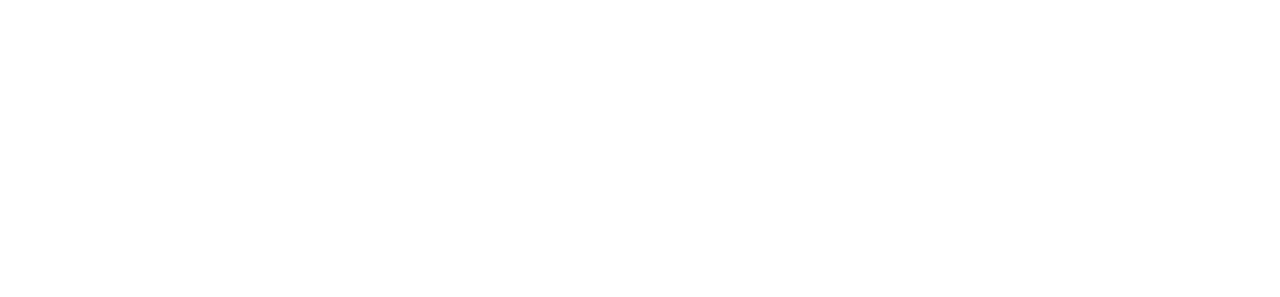
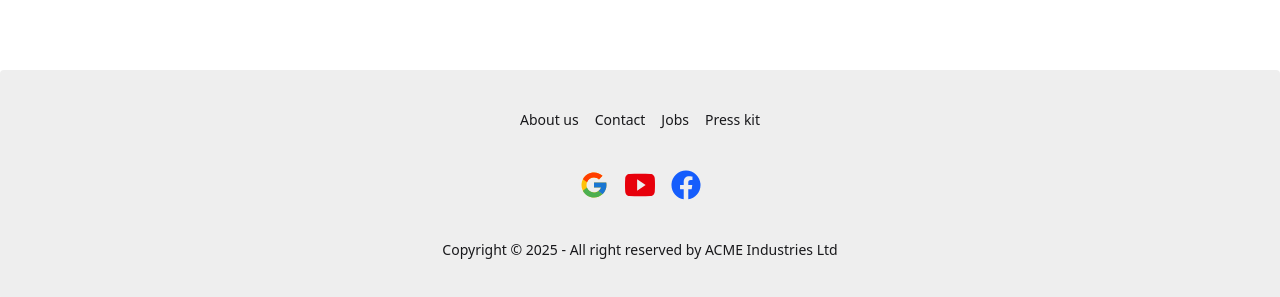
Before and after one commit to mdsheikhmohaimenulislam/Assignment-10, a React (Vite) app: page / in a window 1280 px wide. Shown: the part 834-1131 px from the top of the page. Before the commit the page ends 904 px from the top, so only its background shows below. Built offline with nearby package versions, Linux system fonts and the light colour scheme; no server answers.

Commit message:
Footer added jsx file

```diff
--- a/src/Components/Footer/Footer.jsx
+++ b/src/Components/Footer/Footer.jsx
@@ -1,11 +1,77 @@
-import React from 'react';
+import React, { use } from "react";
+import { AuthContext } from "../../Context/AuthContext/AuthContext";
+import { toast } from "react-toastify";
+import { FcGoogle } from "react-icons/fc";
+import { IoLogoYoutube } from "react-icons/io";
+import { FaFacebook } from "react-icons/fa";
 
 const Footer = () => {
-    return (
-        <div>
 
-        </div>
-    );
+
+      const { googleHandle } = use(AuthContext);
+
+ // google set up
+  const googleSignInHandle = () => {
+    googleHandle()
+      .then((res) => {
+        console.log(res);
+
+        toast.success("Successful", {
+          position: "top-right",
+          autoClose: 5000,
+          hideProgressBar: false,
+          closeOnClick: false,
+          pauseOnHover: true,
+          draggable: true,
+          progress: undefined,
+          theme: "light",
+        });
+
+      })
+      .catch((error) => {
+        console.log(error);
+      });
+  };
+
+
+
+
+  return (
+    <div>
+      <footer className="footer footer-horizontal footer-center bg-base-300 text-base-content rounded p-10">
+        <nav className="grid grid-flow-col gap-4">
+          <a className="link link-hover">About us</a>
+          <a className="link link-hover">Contact</a>
+          <a className="link link-hover">Jobs</a>
+          <a className="link link-hover">Press kit</a>
+        </nav>
+        <nav>
+          <div className="grid grid-flow-col gap-4">
+        <button
+            onClick={googleSignInHandle}
+            aria-label="Log in with Google"
+            className="rounded-sm cursor-pointer"
+          >
+<FcGoogle size={30} />
+          </button>
+            <a>
+
+              <IoLogoYoutube className="text-red-600" size={30} />
+            </a>
+            <a>
+             <FaFacebook size={30} className="text-blue-600" />
+            </a>
+          </div>
+        </nav>
+        <aside>
+          <p>
+            Copyright © {new Date().getFullYear()} - All right reserved by ACME
+            Industries Ltd
+          </p>
+        </aside>
+      </footer>
+    </div>
+  );
 };
 
 export default Footer;
--- a/src/Components/Home/Home.jsx
+++ b/src/Components/Home/Home.jsx
@@ -1,6 +1,7 @@
 
 import NewPlants from "../../Page/NewPlants/NewPlants";
 import CarouselSection from "../CarouselSection/CarouselSection";
+
 
 
 
@@ -9,6 +10,7 @@
     <>
       <CarouselSection />
       <NewPlants/>
+
     </>
   );
 };
--- a/src/Page/UpdatePlant/UpdatePlant.jsx
+++ b/src/Page/UpdatePlant/UpdatePlant.jsx
@@ -74,10 +74,6 @@
       });
   };
 
-
-   useEffect(() => {
-    document.title = "Update Plant";
-  },[]);
 
   const handleSelect = (value) => {
     setSelectedCategory(value);
--- a/src/Root/Root.jsx
+++ b/src/Root/Root.jsx
@@ -10,7 +10,7 @@
            <div className='w-11/12 mx-auto'>
              <Outlet/>
            </div>
-
+           <Footer/>
         </div>
     );
 };
```
